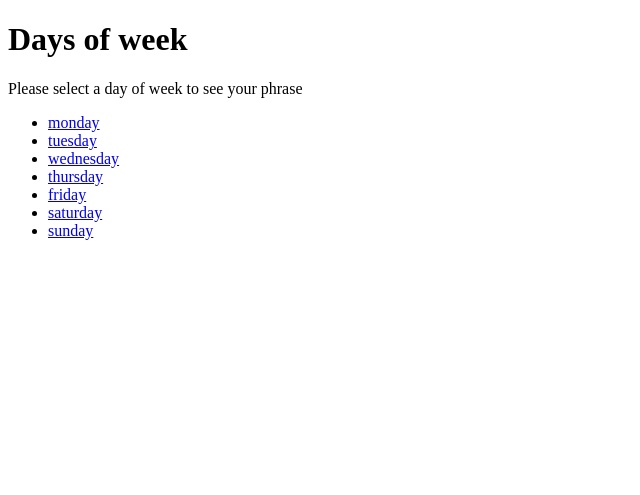
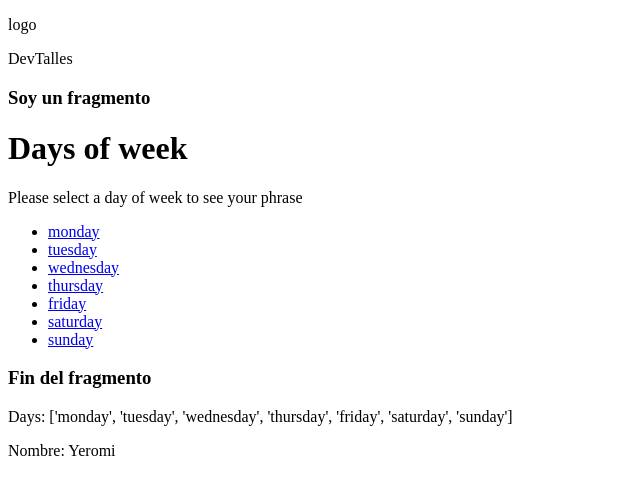
Before and after one commit to Yero-des/playground, a Django app: page /messages/ in a window 1280 px wide. Shown: the top 495 px of the page, without its empty margins (0-640 px from the left). Run offline with Django 5.2, Linux system fonts and the light colour scheme.

Commit message:
add include tags

```diff
--- /dev/null
+++ b/quotes/templates/quotes/includes/endpartial.html
@@ -0,0 +1,5 @@
+<div>
+    <h3>Fin del fragmento</h3>
+    <p>Days: {{days}}</p>
+    <p>Nombre: {{name}}</p>
+</div>
--- /dev/null
+++ b/quotes/templates/quotes/includes/partial.html
@@ -0,0 +1,3 @@
+<div>
+    <h3>Soy un fragmento</h3>
+</div>
--- a/quotes/templates/quotes/index.html
+++ b/quotes/templates/quotes/index.html
@@ -4,12 +4,16 @@
 
 {% block content %}
 
+    {% include "./includes/partial.html" %}
+
     <h1>Days of week</h1>
     <p>Please select a day of week to see your phrase</p>
     <ul>
         {% for day in days %}
-        <li><a href="{% url "day-quote" day=day %}">{{day}}</a></li>
+        <li><a href="{% url 'day-quote' day %}">{{day}}</a></li>
         {% endfor %}
     </ul>
 
+    {% include "./includes/endpartial.html" with days=days name="Yeromi" %}
+
 {% endblock content %}
--- a/templates/base.html
+++ b/templates/base.html
@@ -6,6 +6,7 @@
     <title>{% block title %}{% endblock title %}</title>
 </head>
 <body>
+    {% include "./includes/header.html" %}
     {% block content %}{% endblock content %}
 </body>
 </html>
--- /dev/null
+++ b/templates/includes/header.html
@@ -0,0 +1,6 @@
+<header>
+    <div>
+        <p>logo</p>
+        <p>DevTalles</p>
+    </div>
+</header>
```
Lines whose indentation alone changed are shown as unchanged.
